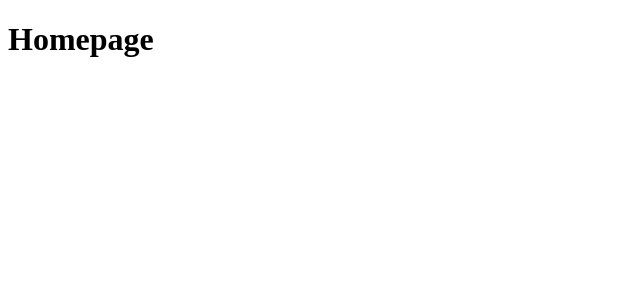
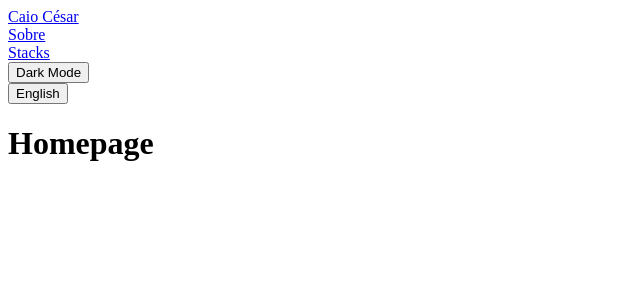
Before and after one commit to caio-cmc/portfolio, a React (Create React App) app: page /home in a window 1280 px wide. Shown: the top 300 px of the page, without its empty margins (0-640 px from the left). Built offline with nearby package versions, Linux system fonts and the light colour scheme.

Commit message:
feat(Pages): :sparkles: Header Added to pages

```diff
--- a/src/Pages/About.jsx
+++ b/src/Pages/About.jsx
@@ -1,8 +1,10 @@
 import React from 'react';
+import Header from '../Components/Header';
 
 function About() {
   return (
     <div>
+      <Header />
       <h1>About</h1>
     </div>
   );
--- a/src/Pages/Homepage.jsx
+++ b/src/Pages/Homepage.jsx
@@ -1,8 +1,10 @@
 import React from 'react';
+import Header from '../Components/Header';
 
 function Homepage() {
   return (
     <div>
+      <Header />
       <h1>Homepage</h1>
     </div>
   );
--- a/src/Pages/Stacks.jsx
+++ b/src/Pages/Stacks.jsx
@@ -1,8 +1,10 @@
 import React from 'react';
+import Header from '../Components/Header';
 
 function Stacks() {
   return (
     <div>
+      <Header />
       <h1>Stacks</h1>
     </div>
   );
```
